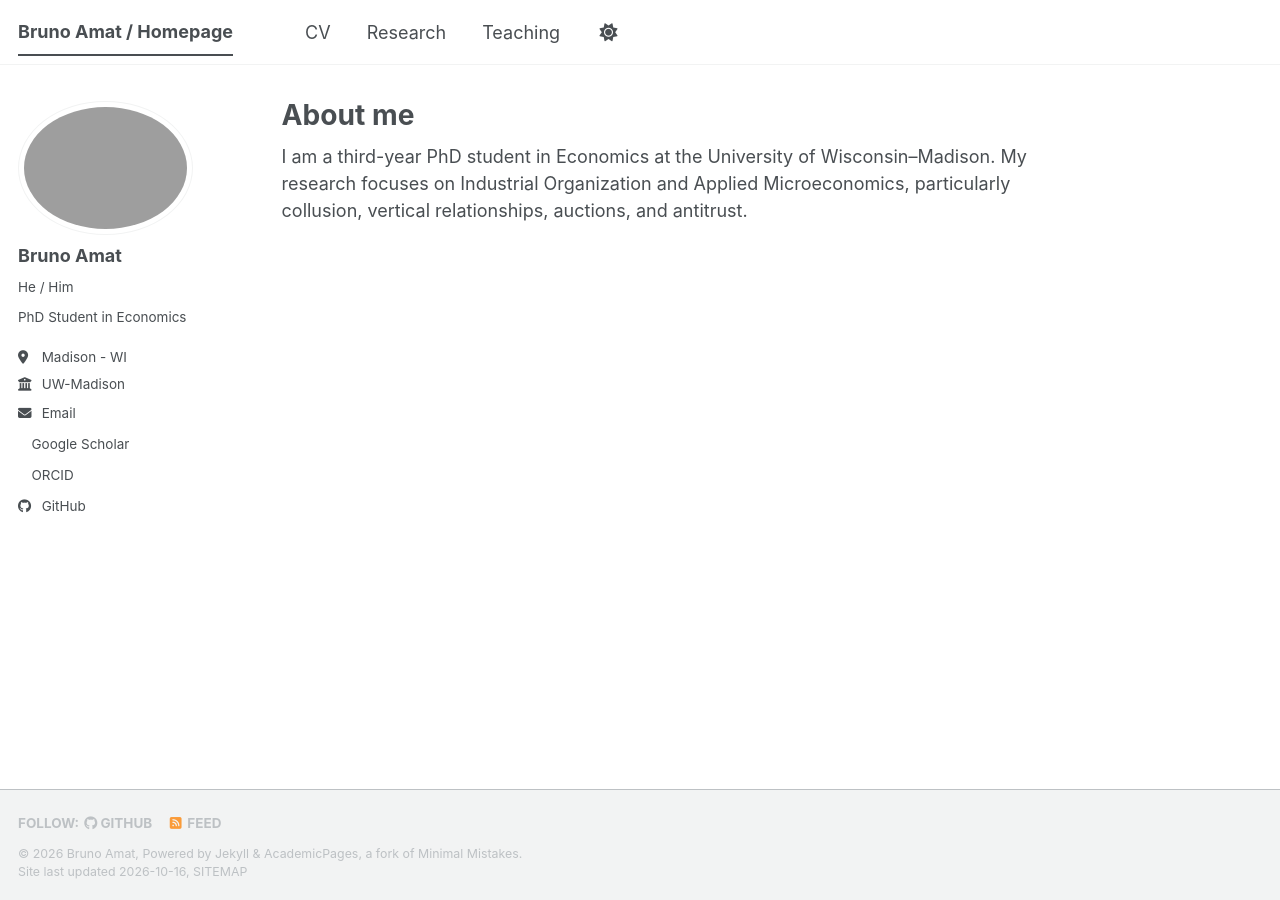
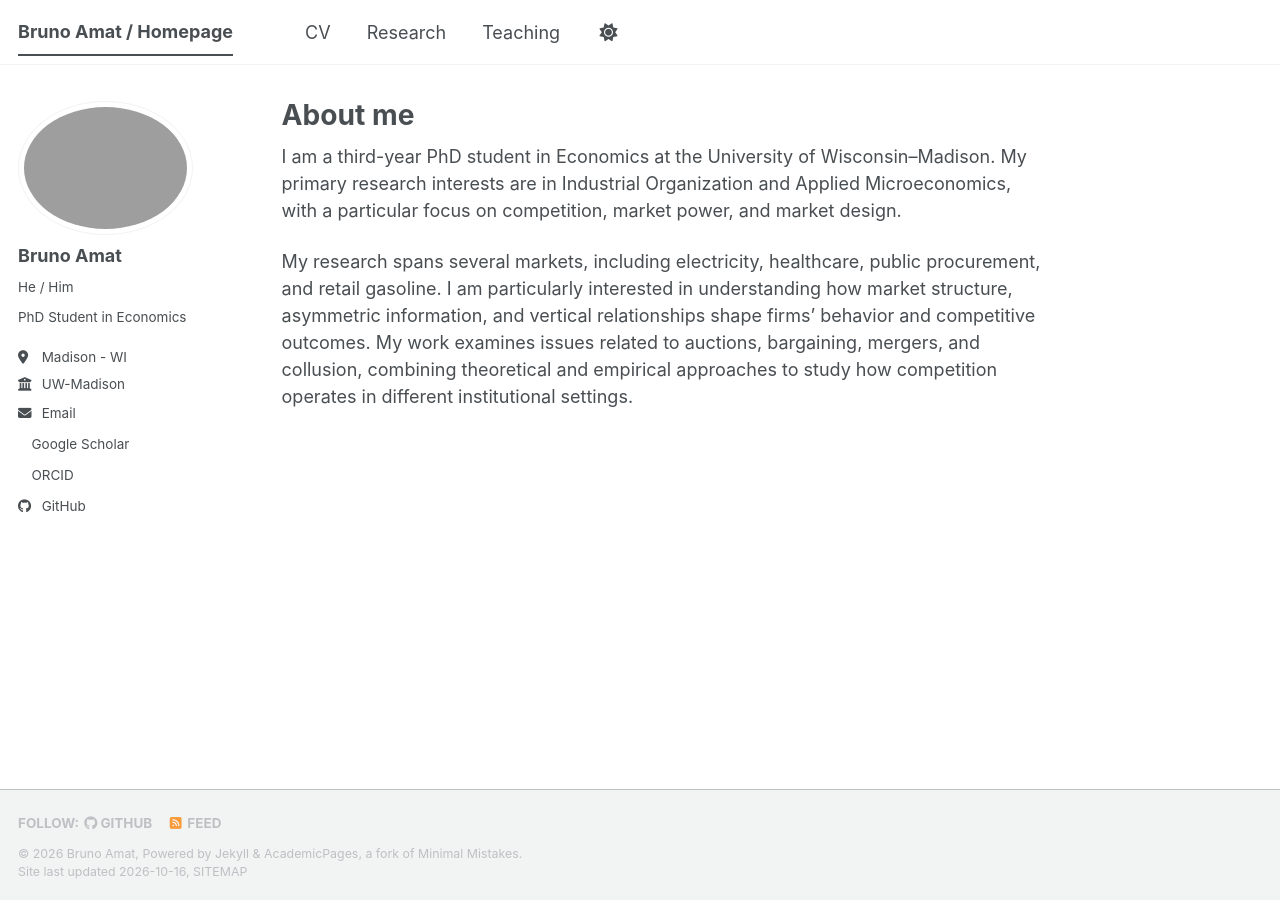
Before and after one commit to Bruno-Amat/Bruno-Amat.github.io, a Jekyll site: the page built from _pages/about.md, in a window 1280 px wide. Built offline with Jekyll 4.4.1, drawn with Linux system fonts in a browser that asks for light colours; a style sheet for code colours, icons or effects is not loaded.

Commit message:
Update about page with revised research description
Expanded research interests and added details about market focus.

```diff
--- a/_pages/about.md
+++ b/_pages/about.md
@@ -7,4 +7,6 @@ redirect_from:
   - /about.html
 ---
 
-I am a third-year PhD student in Economics at the University of Wisconsin–Madison. My research focuses on Industrial Organization and Applied Microeconomics, particularly collusion, vertical relationships, auctions, and antitrust.
+I am a third-year PhD student in Economics at the University of Wisconsin–Madison. My primary research interests are in Industrial Organization and Applied Microeconomics, with a particular focus on competition, market power, and market design.
+
+My research spans several markets, including electricity, healthcare, public procurement, and retail gasoline. I am particularly interested in understanding how market structure, asymmetric information, and vertical relationships shape firms' behavior and competitive outcomes. My work examines issues related to auctions, bargaining, mergers, and collusion, combining theoretical and empirical approaches to study how competition operates in different institutional settings.
```
